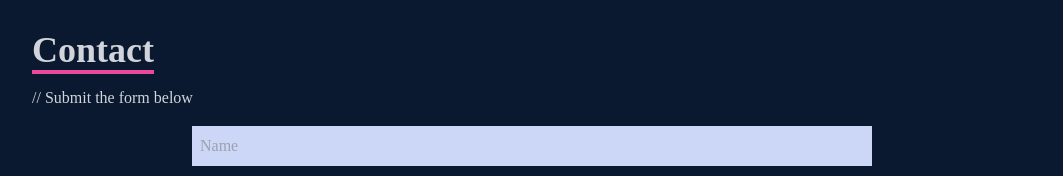
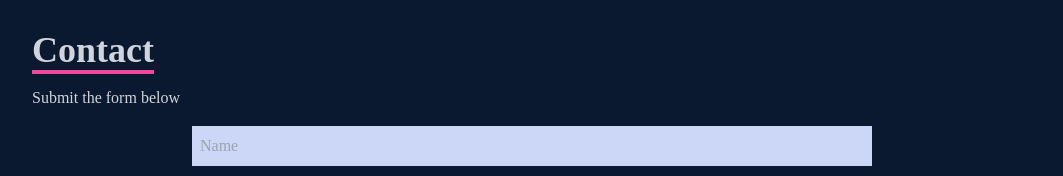
Before and after one commit to Aryanhac/MyPortFolio, a React (Create React App) app: page / in a window 1280 px wide. Shown: the part 3308-3484 px from the top of the page, without its empty margins (108-1171 px from the left). Built offline with nearby package versions, Linux system fonts and the light colour scheme.

Commit message:
resolve contact page bug

```diff
--- a/src/component/Contact.js
+++ b/src/component/Contact.js
@@ -6,7 +6,7 @@ const Contact = () => {
         <div className='max-w-[1000px] mx-auto justify-center flex flex-col h-full text-gray-300'>
                <div>
                    <p className='border-b-4 inline border-pink-500 font-bold text-4xl'>Contact</p>
-                   <p className='py-4'>// Submit the form below</p>
+                   <p className='py-4'>Submit the form below</p>
                </div>
                <form method='POST' action="https://getform.io/f/067be096-0c28-456d-aa7f-8ea3c005f65f" className="flex flex-col justify-center w-full">
                    <input   className='p-2 bg-[#ccd6f6] md:mx-40 mx-10 text-black' type="text" name='name' placeholder='Name' />
```
